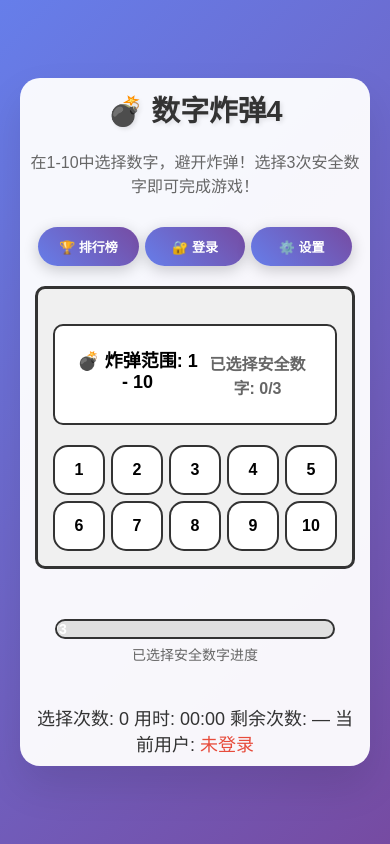
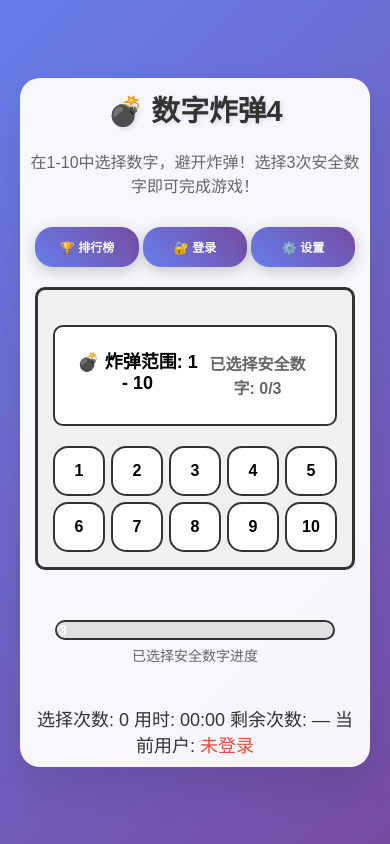
Before and after one commit to hmh38324/game4, a plain HTML site: page index.html in a window 390 px wide. Drawn offline with Linux system fonts and the light colour scheme.

Commit message:
优化手机端按钮布局：三个按钮在一行显示并占满整行
- 调整按钮布局为space-between分布，占满整行宽度
- 优化不同屏幕尺寸下的按钮大小和间距
- 提升手机端用户体验和视觉效果
- 保持按钮可点击性和美观性

```diff
--- a/index.html
+++ b/index.html
@@ -587,23 +587,26 @@
                 display: flex;
                 flex-wrap: nowrap;
                 justify-content: space-between;
-                gap: 8px;
+                gap: 6px;
                 margin-bottom: 20px;
                 width: 100%;
                 max-width: 100%;
-                padding: 0 10px;
             }
 
             .controls button {
                 flex: 1;
                 min-width: 0;
-                padding: 12px 8px;
+                padding: 12px 6px;
                 margin: 0;
-                font-size: 14px;
+                font-size: 13px;
                 white-space: nowrap;
                 overflow: hidden;
                 text-overflow: ellipsis;
                 border-radius: 20px;
+                min-height: 44px;
+                display: flex;
+                align-items: center;
+                justify-content: center;
             }
 
             .game-content {
@@ -653,16 +656,16 @@
 
         @media (max-width: 480px) {
             .controls {
-                gap: 6px;
-                width: 100%;
-                max-width: 100%;
-                padding: 0 8px;
+                gap: 4px;
+                padding: 0 5px;
             }
 
             .controls button {
-                padding: 10px 6px;
-                font-size: 13px;
+                padding: 10px 4px;
+                font-size: 12px;
                 margin: 0;
+                min-height: 40px;
+                border-radius: 18px;
             }
 
             .puzzle-section {
@@ -722,16 +725,16 @@
 
         @media (max-width: 360px) {
             .controls {
-                gap: 4px;
-                width: 100%;
-                max-width: 100%;
-                padding: 0 6px;
+                gap: 3px;
+                padding: 0 3px;
             }
 
             .controls button {
-                padding: 8px 4px;
-                font-size: 12px;
+                padding: 8px 2px;
+                font-size: 11px;
                 margin: 0;
+                min-height: 36px;
+                border-radius: 16px;
             }
 
             .question-container {
```
